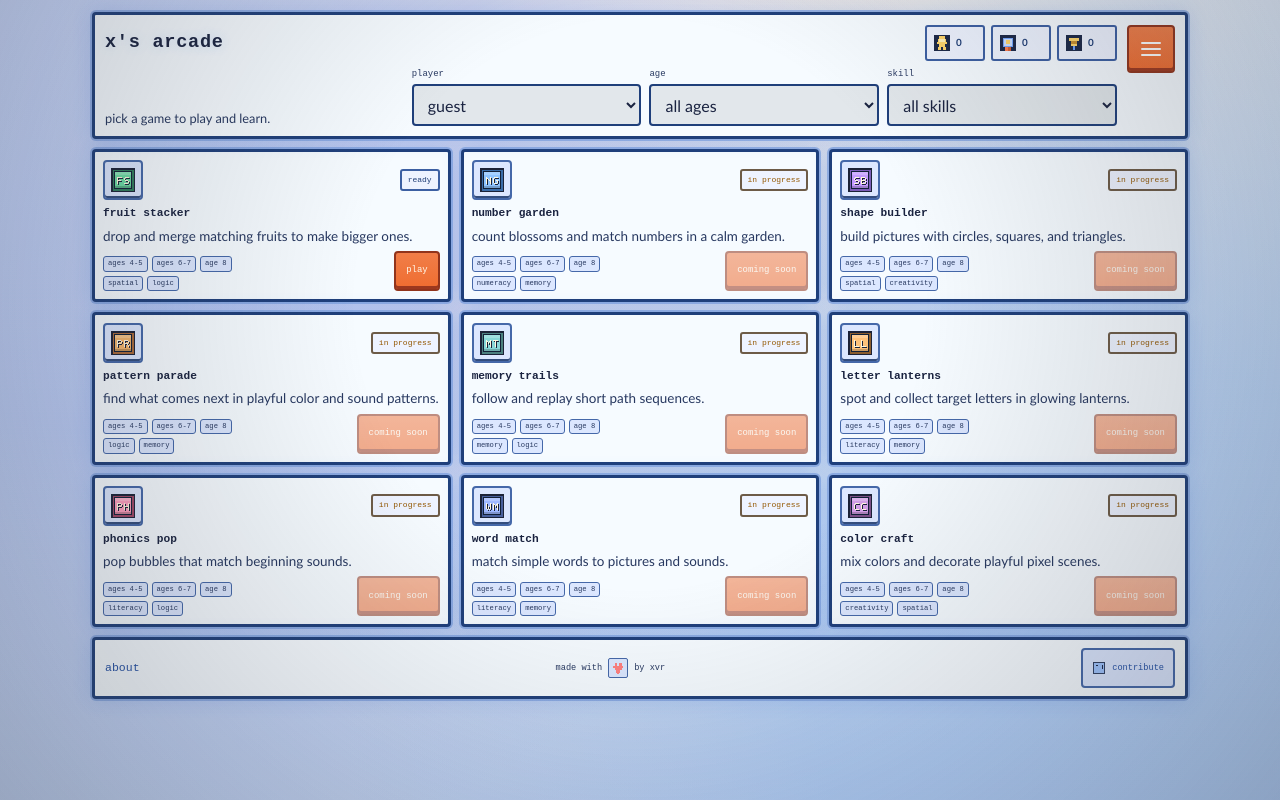
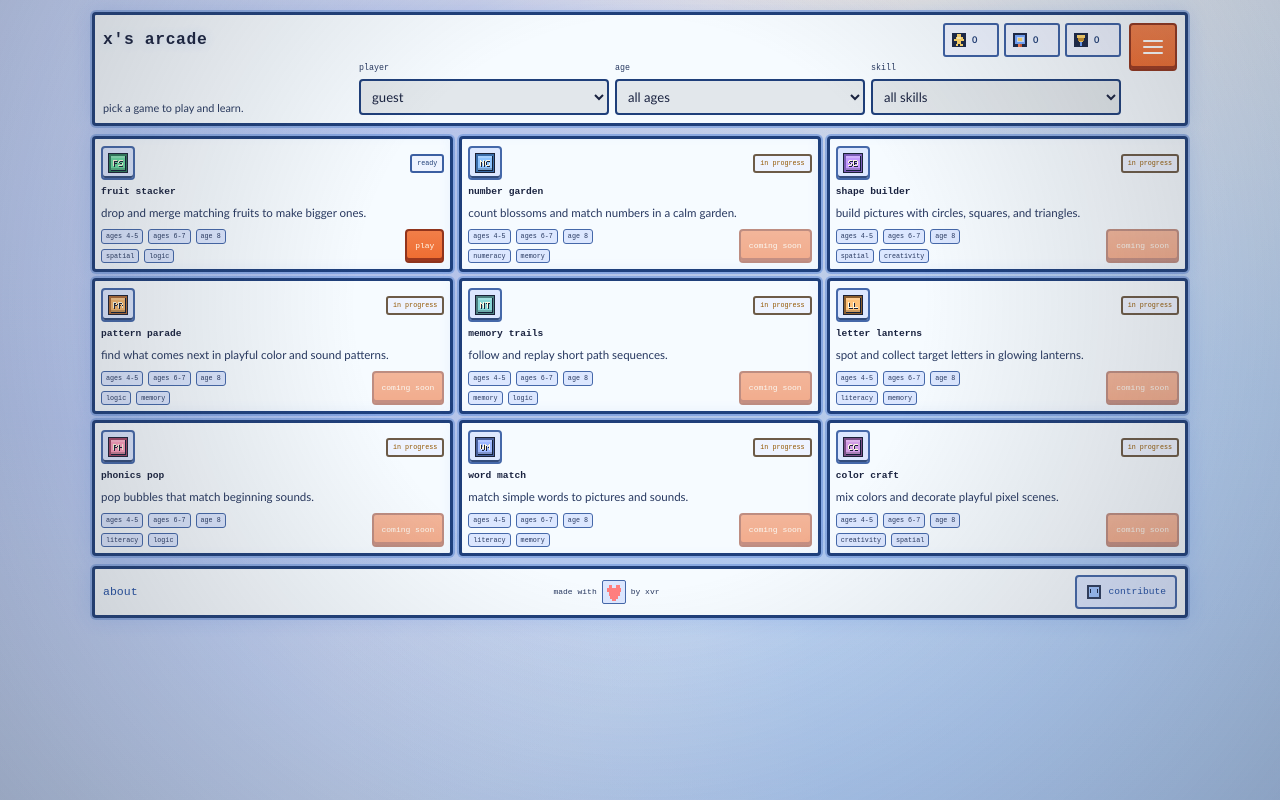
Before and after one commit to matheo-lm/xs-arcade, a website built with Vite: page index.html in a window 1280 px wide. Built offline with nearby package versions, Linux system fonts and the light colour scheme.

Commit message:
Update launcher layout and footer

```diff
--- a/src/platform/styles.css
+++ b/src/platform/styles.css
@@ -1,16 +1,16 @@
 .launcher-header {
-  padding: 10px;
+  padding: 12px;
   display: grid;
   grid-template-columns: minmax(0, 1fr) auto;
   align-items: start;
-  gap: 10px;
+  gap: 12px;
   position: relative;
 }
 
 .launcher-header-main {
   min-width: 0;
   display: grid;
-  gap: 8px;
+  gap: 10px;
 }
 
 .launcher-brand {
@@ -23,7 +23,7 @@
 
 .launcher-title {
   margin: 0;
-  font-size: clamp(0.96rem, 2.3vw, 1.16rem);
+  font-size: clamp(1.02rem, 2.5vw, 1.28rem);
   letter-spacing: 0.04em;
   line-height: 1.2;
   text-shadow: 0 0 12px var(--crt-glow);
@@ -31,8 +31,8 @@
 
 .launcher-subtitle {
   margin: 0;
-  font-size: 0.8rem;
-  line-height: 1.28;
+  font-size: 0.94rem;
+  line-height: 1.35;
   color: var(--text-soft);
   white-space: nowrap;
   overflow: hidden;
@@ -42,33 +42,33 @@
 .launcher-stats {
   display: flex;
   align-items: center;
-  gap: 6px;
+  gap: 7px;
   flex-wrap: wrap;
 }
 
 .stat-chip {
-  min-height: 36px;
-  min-width: 60px;
+  min-height: 40px;
+  min-width: 66px;
   border: 2px solid var(--status-border);
   border-radius: 3px;
   background: var(--status-bg);
-  padding: 4px 7px;
+  padding: 5px 8px;
   display: inline-flex;
   align-items: center;
-  gap: 6px;
+  gap: 7px;
   color: var(--status-text);
   justify-content: flex-start;
 }
 
 .stat-chip img {
-  width: 16px;
-  height: 16px;
+  width: 18px;
+  height: 18px;
   display: block;
   image-rendering: pixelated;
 }
 
 .stat-chip strong {
-  font-size: 0.62rem;
+  font-size: 0.67rem;
   line-height: 1;
 }
 
@@ -83,56 +83,56 @@
 .launcher-controls {
   display: grid;
   grid-template-columns: minmax(170px, 1.3fr) repeat(3, minmax(0, 1fr));
-  gap: 8px;
+  gap: 10px;
   align-items: end;
 }
 
 .launcher-control-field {
   min-width: 0;
   display: grid;
-  gap: 4px;
+  gap: 6px;
 }
 
 .launcher-control-label {
   margin-bottom: 0;
-  font-size: 0.56rem;
+  font-size: 0.66rem;
   line-height: 1.25;
 }
 
 .launcher-controls .select {
   width: 100%;
-  min-height: 42px;
+  min-height: 46px;
 }
 
 .game-grid {
   display: grid;
-  gap: 10px;
+  gap: 12px;
   grid-template-columns: repeat(3, minmax(0, 1fr));
 }
 
 .game-card {
-  padding: 8px;
+  padding: 10px;
   display: grid;
-  gap: 6px;
-  min-height: clamp(140px, 17vh, 188px);
+  gap: 8px;
+  min-height: clamp(168px, 20vh, 216px);
 }
 
 .game-card h2 {
   margin: 0;
-  font-size: 0.7rem;
-  line-height: 1.3;
+  font-size: 0.76rem;
+  line-height: 1.36;
 }
 
 .card-top {
   display: flex;
   justify-content: space-between;
-  gap: 8px;
+  gap: 10px;
   align-items: center;
 }
 
 .card-icon {
-  width: 40px;
-  height: 40px;
+  width: 44px;
+  height: 44px;
   display: inline-flex;
   border-radius: 4px;
   align-items: center;
@@ -143,16 +143,16 @@
 }
 
 .card-icon-img {
-  width: 24px;
-  height: 24px;
+  width: 26px;
+  height: 26px;
   display: block;
   image-rendering: pixelated;
 }
 
 .status-pill {
-  font-size: 0.5rem;
+  font-size: 0.54rem;
   line-height: 1.3;
-  padding: 4px 6px;
+  padding: 5px 7px;
   border-radius: 3px;
   border: 2px solid var(--status-border);
   background: var(--status-bg);
@@ -166,8 +166,8 @@
 
 .game-card p {
   margin: 0;
-  font-size: 0.84rem;
-  line-height: 1.35;
+  font-size: 0.94rem;
+  line-height: 1.48;
   color: var(--text-soft);
   display: -webkit-box;
   -webkit-box-orient: vertical;
@@ -178,28 +178,28 @@
 .card-details {
   margin-top: auto;
   display: grid;
-  gap: 5px;
+  gap: 6px;
   grid-template-columns: 1fr auto;
   align-items: end;
 }
 
 .card-tags {
   display: grid;
-  gap: 4px;
+  gap: 5px;
 }
 
 .tag-row {
   display: flex;
   flex-wrap: wrap;
-  gap: 4px;
+  gap: 5px;
 }
 
 .tag {
-  font-size: 0.45rem;
+  font-size: 0.52rem;
   line-height: 1.3;
-  border: 1px solid var(--tag-border);
+  border: 2px solid var(--tag-border);
   border-radius: 3px;
-  padding: 2px 4px;
+  padding: 3px 6px;
   color: var(--text-soft);
   background: var(--tag-bg);
 }
@@ -214,13 +214,13 @@
 }
 
 .card-actions .button {
-  min-height: 40px;
-  font-size: 0.56rem;
-  padding: 7px 10px;
+  min-height: 42px;
+  font-size: 0.62rem;
+  padding: 8px 10px;
 }
 
 .launcher-footer {
-  padding: 8px 10px;
+  padding: 10px 12px;
   display: grid;
   grid-template-columns: auto minmax(0, 1fr) auto;
   align-items: center;
@@ -228,7 +228,7 @@
 }
 
 .footer-link {
-  min-height: 40px;
+  min-height: 44px;
   display: inline-flex;
   align-items: center;
   justify-self: start;
@@ -240,15 +240,15 @@
   align-items: center;
   gap: 6px;
   font-family: var(--font-pixel);
-  font-size: 0.54rem;
+  font-size: 0.6rem;
   line-height: 1.3;
   color: var(--text-soft);
   justify-self: center;
 }
 
 .footer-heart {
-  width: 20px;
-  height: 20px;
+  width: 24px;
+  height: 24px;
   display: inline-grid;
   place-items: center;
   border: 1px solid var(--tag-border);
@@ -256,15 +256,15 @@
   background: var(--tag-bg);
 }
 
-.footer-heart-img {
-  width: 14px;
-  height: 14px;
-  display: block;
-  image-rendering: pixelated;
+.footer-heart svg {
+  width: 16px;
+  height: 16px;
+  fill: var(--accent);
+  shape-rendering: crispEdges;
 }
 
 .footer-github-link {
-  min-height: 40px;
+  min-height: 44px;
   display: inline-flex;
   align-items: center;
   gap: 6px;
@@ -275,7 +275,7 @@
   color: var(--link);
   text-decoration: none;
   font-family: var(--font-pixel);
-  font-size: 0.54rem;
+  font-size: 0.6rem;
   line-height: 1.25;
   justify-self: end;
 }
@@ -285,24 +285,62 @@
 }
 
 .footer-github-icon {
-  width: 14px;
-  height: 14px;
+  width: 16px;
+  height: 16px;
   display: block;
   image-rendering: pixelated;
 }
 
-@media (max-width: 1120px) and (min-width: 900px) {
+/* Short viewport compact mode (e.g., 1024x768) */
+@media (max-height: 820px) and (min-width: 900px) {
+  .launcher-header {
+    padding: 8px;
+    gap: 8px;
+  }
+
+  .launcher-header-main {
+    gap: 6px;
+  }
+
+  .launcher-title {
+    font-size: clamp(0.9rem, 2vw, 1.02rem);
+  }
+
+  .launcher-brand {
+    gap: 6px;
+  }
+
+  .launcher-stats {
+    gap: 5px;
+  }
+
+  .stat-chip {
+    min-height: 34px;
+    min-width: 56px;
+    padding: 4px 7px;
+    gap: 6px;
+  }
+
+  .stat-chip img {
+    width: 14px;
+    height: 14px;
+  }
+
+  .stat-chip strong {
+    font-size: 0.58rem;
+  }
+
   .launcher-controls {
     grid-template-columns: minmax(130px, 1fr) repeat(3, minmax(0, 1fr));
     gap: 6px;
   }
 
   .launcher-subtitle {
-    font-size: 0.66rem;
+    font-size: 0.68rem;
   }
 
   .launcher-control-label {
-    font-size: 0.5rem;
+    font-size: 0.52rem;
   }
 
   .launcher-controls .select {
@@ -345,6 +383,12 @@
     -webkit-line-clamp: 1;
   }
 
+  .tag {
+    font-size: 0.42rem;
+    border-width: 1px;
+    padding: 2px 4px;
+  }
+
   .card-actions .button {
     min-height: 34px;
     font-size: 0.5rem;
@@ -362,7 +406,7 @@
   }
 
   .footer-credit {
-    font-size: 0.48rem;
+    font-size: 0.5rem;
     gap: 5px;
   }
 }
@@ -420,7 +464,7 @@
 
 @media (max-width: 680px) {
   .launcher-title {
-    font-size: 0.86rem;
+    font-size: 0.9rem;
   }
 
   .launcher-controls .select {
```
